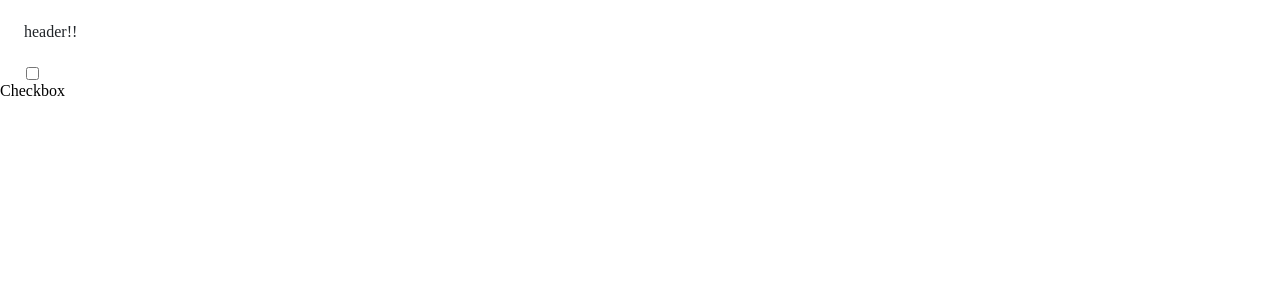
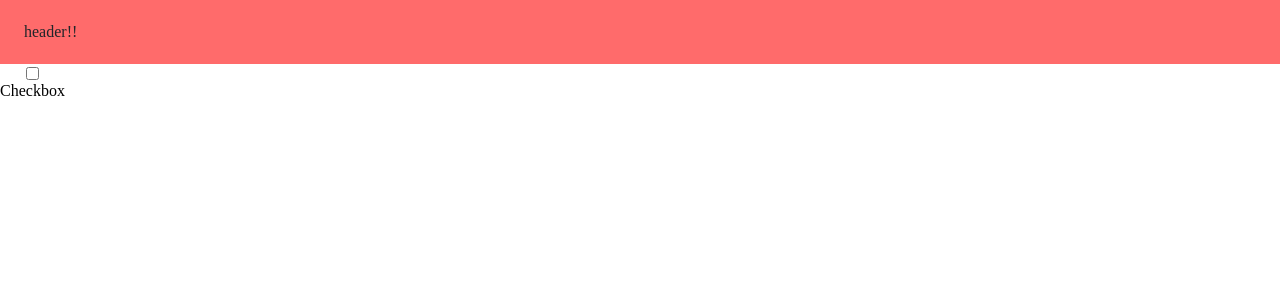
Before and after one commit to charole/freedom, a React (Vite) app: page / in a window 1280 px wide. Shown: the top 300 px of the page. Built offline with nearby package versions, Linux system fonts and the light colour scheme.

Commit message:
style: header style 수정

```diff
--- a/src/components/Header/Header.style.ts
+++ b/src/components/Header/Header.style.ts
@@ -7,6 +7,7 @@ export const StyledHeader = styled.div`
   position: sticky;
   top: 0;
   z-index: 100;
+  background: ${color.red[5]};
 
   background: ${css`
     ({color: {gray}}) => {
```
